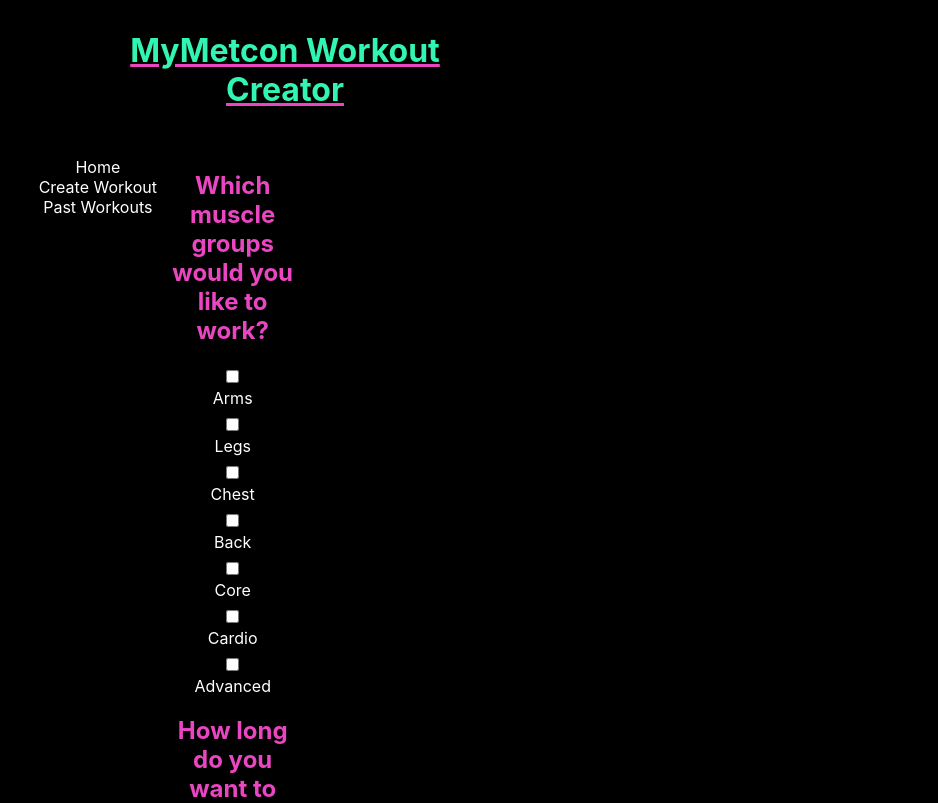
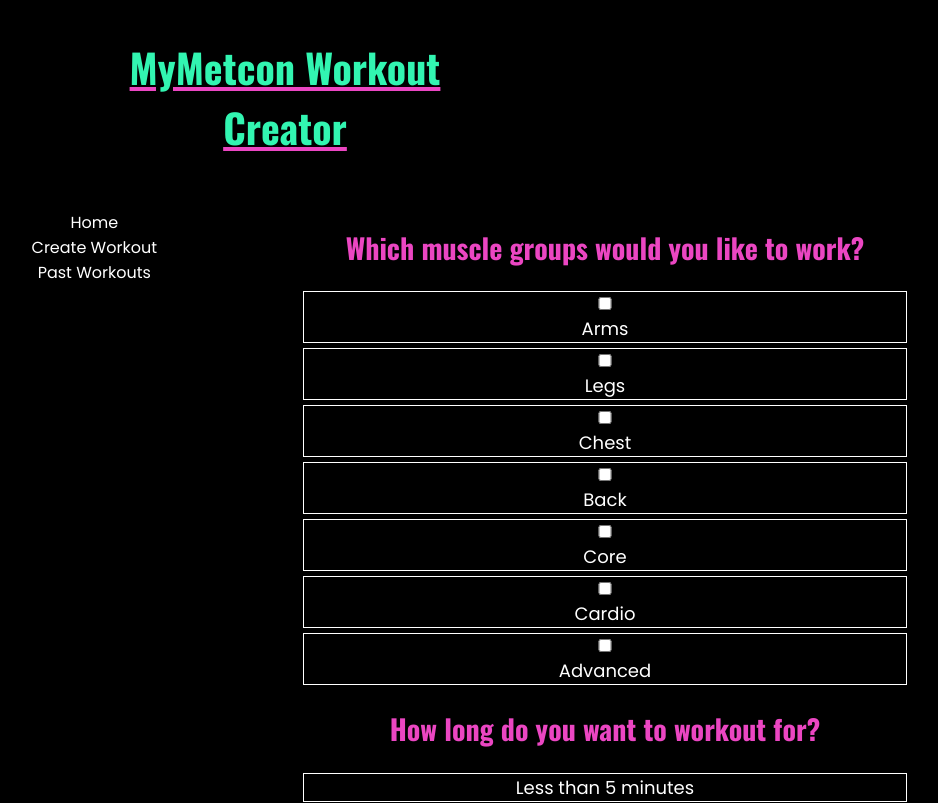
Before and after one commit to sarawarnock/workout-creator-capstone-client, a React (Create React App) app: page /create-workout in a window 1280 px wide. Shown: the top 803 px of the page, without its empty margins (35-973 px from the left). Built offline with nearby package versions, Linux system fonts and the light colour scheme.

Commit message:
input label styling

```diff
--- a/public/index.html
+++ b/public/index.html
@@ -10,6 +10,7 @@
       content="Web site created using create-react-app"
     />
     <link rel="apple-touch-icon" href="%PUBLIC_URL%/logo192.png" />
+    <link href="https://fonts.googleapis.com/css2?family=Oswald:wght@700&family=Poppins&display=swap" rel="stylesheet" />
     <!--
       manifest.json provides metadata used when your web app is installed on a
       user's mobile device or desktop. See https://developers.google.com/web/fundamentals/web-app-manifest/
--- a/src/2-create-new-workout-checkbox.js
+++ b/src/2-create-new-workout-checkbox.js
@@ -92,6 +92,8 @@ class CreateNewWorkout2 extends Component {
       workout_type: data.workoutTypeValue
     }
 
+    //if unchecked, comes back as undefined, not "off"
+
     console.log(payload)
 
     fetch(`${config.API_ENDPOINT}/workouts`, {
@@ -146,34 +148,42 @@ class CreateNewWorkout2 extends Component {
           <div className="col-sm-12">
             <form onSubmit={this.handleFormSubmit}>
                 <h2 className="workout-question-1">Which muscle groups would you like to work?</h2>
-                  <div className="answer-1">
+                  <div className="checkbox">
                     {this.createCheckboxes()}
                   </div>
 
             <h2 className="workout-question-2">How long do you want to workout for?</h2>
               <div className="workout-time answer-2">
+                <input type="radio" id="time-1"name="workoutTimeValue" value="Less than 5 minutes" onClick={this.handleTimeChange} />
                 <label htmlFor="time-1">Less than 5 minutes</label>
-                <input type="radio" id="time-1"name="workoutTimeValue" value="Less than 5 minutes" onClick={this.handleTimeChange} />
+
+                <input type="radio" id="time-2" name="workoutTimeValue" value="6-10 minutes" />
                 <label htmlFor="time-2">6-10 minutes</label>
-                <input type="radio" id="time-2" name="workoutTimeValue" value="6-10 minutes" />
+
+                <input type="radio" id="time-3" name="workoutTimeValue" value="11-15 minutes" />
                 <label htmlFor="time-3">11-15 minutes</label>
-                <input type="radio" id="time-3" name="workoutTimeValue" value="11-15 minutes" />
+
+                <input type="radio" id="time-4" name="workoutTimeValue" value="16-20 minutes" />
                 <label htmlFor="time-4">16-20 minutes</label>
-                <input type="radio" id="time-4" name="workoutTimeValue" value="16-20 minutes" />
+
+                <input type="radio" id="time-5" name="workoutTimeValue" value="21-25 minutes" />
                 <label htmlFor="time-5">21-25 minutes</label>
-                <input type="radio" id="time-5" name="workoutTimeValue" value="21-25 minutes" />
+
+                <input type="radio" id="time-6" name="workoutTimeValue" value="26-30 minutes" />
                 <label htmlFor="time-6">26-30 minutes</label>
-                <input type="radio" id="time-6" name="workoutTimeValue" value="26-30 minutes" />
               </div>
 
               <h2 className="workout-question-3">What style of workout would you like?</h2>
                 <div className="workout-type answer-3">
+
+                <input type="radio" id="emom" name="workoutTypeValue" value="EMOM" onClick={this.handleTypeChange} />
                 <label htmlFor="emom">EMOM (Every Minute On the Minute)</label>
-                <input type="radio" id="emom" name="workoutTypeValue" value="EMOM" onClick={this.handleTypeChange} />
+
+                <input type="radio" id="amrap" name="workoutTypeValue" value="AMRAP" />
                 <label htmlFor="amrap">AMRAP (As Many Rounds As Possible)</label>
-                <input type="radio" id="amrap" name="workoutTypeValue" value="AMRAP" />
+
+                <input type="radio" id="rft" name="workoutTypeValue" value="RFT" />
                 <label htmlFor="rft">RFT (Rounds For Time)</label>
-                <input type="radio" id="rft" name="workoutTypeValue" value="RFT" />
                 </div>
                 <br />
                 <button type="submit" className="small-btn">
--- a/src/App2.css
+++ b/src/App2.css
@@ -47,8 +47,39 @@ h2 {
     color: #EB46C2;
 }
 
+label {
+    border: 1px solid white;
+    /* border-radius: 25px; */
+    margin: 10px;
+    font-size: 18px;
+}
+
 input {
     color: #EB46C2;
+    margin: 10px;
+}
+
+input:checked + label {
+    background-color: #32F5B1;
+    color: #2439D6;
+    font-weight: bolder;
+}
+
+.form-check-input:checked + label {
+    background-color: #32F5B1;
+}
+
+.checkbox:checked + label {
+    background-color: #32F5B1;
+}
+
+input[type="checkbox"]:checked + label {
+    box-shadow: 0 0 0 3px #EB46C2;
+    background-color: #32F5B1;
+}
+
+input[type="radio"] {
+    display: none;
 }
 
 .workout-time {
@@ -208,10 +239,10 @@ label {
         padding: 10px;
     }
 
-    /* form {
+    .row {
         display: grid;
         grid-area: main;
-    } */
+    }
 
     label {
         display: grid;
--- a/src/index.css
+++ b/src/index.css
@@ -1,8 +1,9 @@
 body {
   margin: 0;
-  font-family: -apple-system, BlinkMacSystemFont, 'Segoe UI', 'Roboto', 'Oxygen',
+  /* font-family: -apple-system, BlinkMacSystemFont, 'Segoe UI', 'Roboto', 'Oxygen',
     'Ubuntu', 'Cantarell', 'Fira Sans', 'Droid Sans', 'Helvetica Neue',
-    sans-serif;
+    sans-serif; */
+  font-family: 'Poppins', sans-serif;
   -webkit-font-smoothing: antialiased;
   -moz-osx-font-smoothing: grayscale;
 }
@@ -11,3 +12,19 @@ code {
   font-family: source-code-pro, Menlo, Monaco, Consolas, 'Courier New',
     monospace;
 }
+
+h1 {
+  font-family: 'Oswald', sans-serif;
+  text-transform: capitalize;
+  font-size: 40px;
+}
+
+h2 {
+  font-family: 'Oswald', sans-serif;
+  font-size: 28px;
+}
+
+h3 {
+  font-family: 'Oswald', sans-serif;
+  font-size: 22px;
+}
--- a/src/new-workout-created.js
+++ b/src/new-workout-created.js
@@ -9,11 +9,11 @@ export default function NewWorkoutCreated(props) {
             <h1>New Workout</h1>
             <p>Here is your newest workout!</p>
             <h2>Time Domain</h2>
-            <button>Chosen Time Domain</button>
+            {/* <h3> {props.timeDomain} </h3> */}
             <h2>Muscle Groups</h2>
-            <button>Chosen Muscle Groups</button>
+            {/* <h3> {props.muscleGroup} </h3> */}
             <h2>Workout Type</h2>
-            <button>Chosen Workout Type</button>
+            {/* <h3> {props.workoutType} </h3> */}
             <br />
             <br />
             <div className="new-workout">
```
